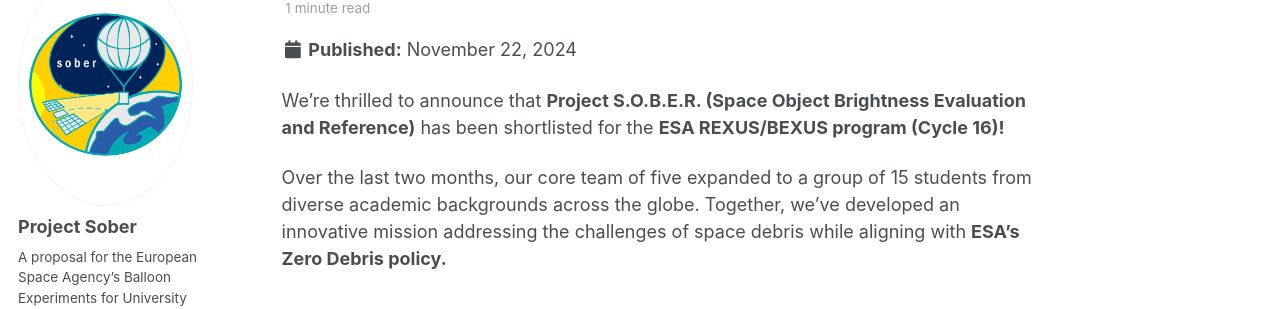
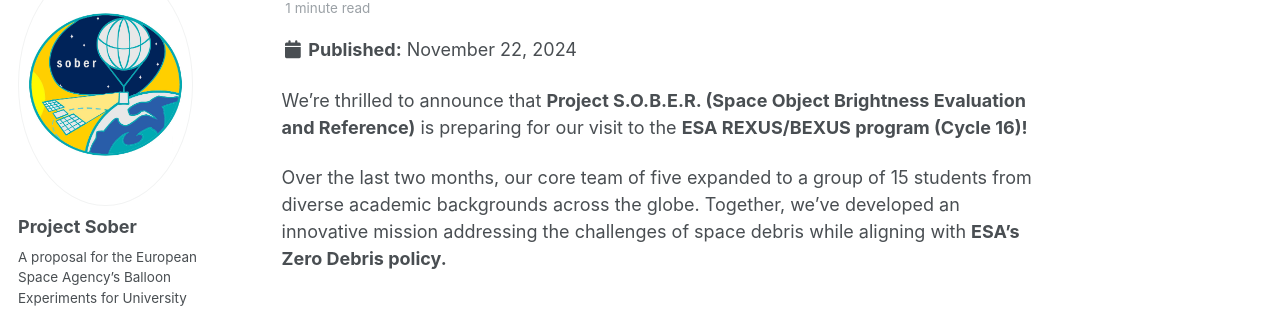
Before and after one commit to projectSOBER/projectSOBER.github.io, a Jekyll site: the page built from _posts/2024-11-22-blog-post-2.md, in a window 1280 px wide and 900 px high. Shown: the part 143-452 px from the top of the window. Built offline with Jekyll 4.4.1, drawn with Linux system fonts in a browser that asks for light colours.

Commit message:
Update 2024-11-22-blog-post-2.md

```diff
--- a/_posts/2024-11-22-blog-post-2.md
+++ b/_posts/2024-11-22-blog-post-2.md
@@ -9,7 +9,7 @@ tags:
   - Space Sustainability
 ---
 
-We’re thrilled to announce that **Project S.O.B.E.R. (Space Object Brightness Evaluation and Reference)** has been shortlisted for the **ESA REXUS/BEXUS program (Cycle 16)!**
+We’re thrilled to announce that **Project S.O.B.E.R. (Space Object Brightness Evaluation and Reference)** is preparing for our visit to the **ESA REXUS/BEXUS program (Cycle 16)!**
 
 Over the last two months, our core team of five expanded to a group of 15 students from diverse academic backgrounds across the globe. Together, we’ve developed an innovative mission addressing the challenges of space debris while aligning with **ESA’s Zero Debris policy.**
 
```
